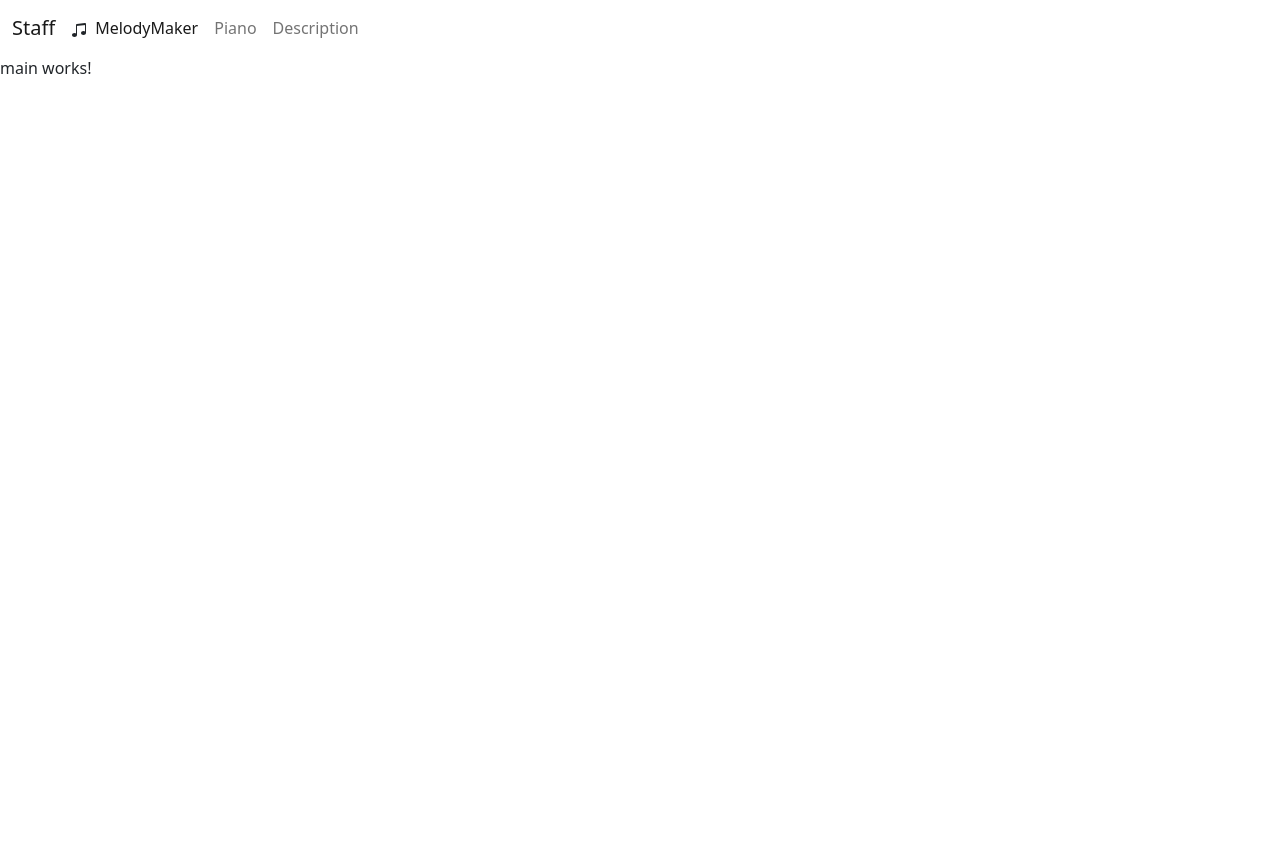
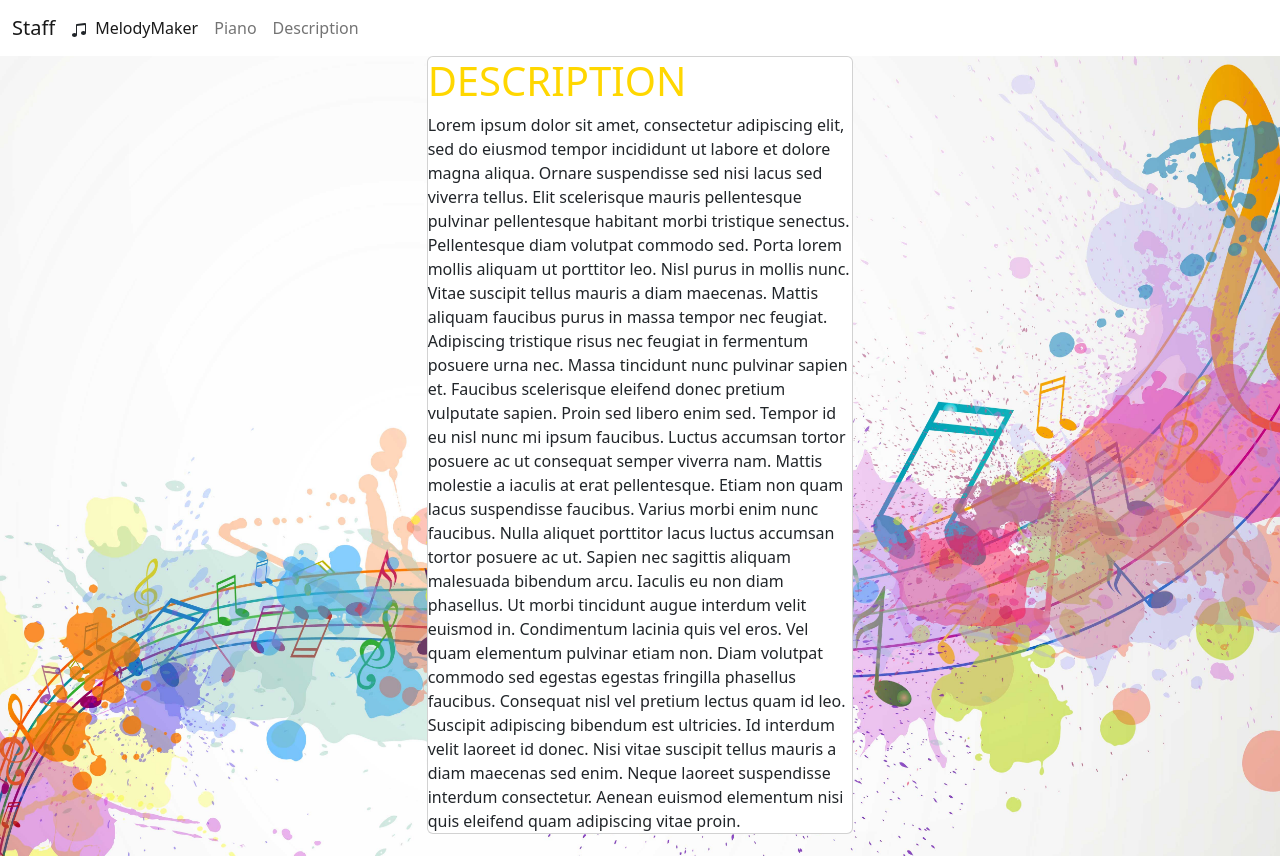
Before and after one commit to wybielak/Music-Notes-On-Stave, an Angular app in the folder music-notes-on-stave-app/: page / in a window 1280 px wide. Before the commit the page ends 800 px from the top, so only its background shows below. Built offline with nearby package versions, Linux system fonts and the light colour scheme.

Commit message:
Basic description added

```diff
--- a/music-notes-on-stave-app/src/app/main/main.component.html
+++ b/music-notes-on-stave-app/src/app/main/main.component.html
@@ -1 +1,27 @@
-<p>main works!</p>
+<div class="grid">
+  <div class="card col-4 offset-4">
+    <h1 style="color: gold">DESCRIPTION</h1>
+    Lorem ipsum dolor sit amet, consectetur adipiscing elit, sed do eiusmod
+    tempor incididunt ut labore et dolore magna aliqua. Ornare suspendisse sed
+    nisi lacus sed viverra tellus. Elit scelerisque mauris pellentesque pulvinar
+    pellentesque habitant morbi tristique senectus. Pellentesque diam volutpat
+    commodo sed. Porta lorem mollis aliquam ut porttitor leo. Nisl purus in
+    mollis nunc. Vitae suscipit tellus mauris a diam maecenas. Mattis aliquam
+    faucibus purus in massa tempor nec feugiat. Adipiscing tristique risus nec
+    feugiat in fermentum posuere urna nec. Massa tincidunt nunc pulvinar sapien
+    et. Faucibus scelerisque eleifend donec pretium vulputate sapien. Proin sed
+    libero enim sed. Tempor id eu nisl nunc mi ipsum faucibus. Luctus accumsan
+    tortor posuere ac ut consequat semper viverra nam. Mattis molestie a iaculis
+    at erat pellentesque. Etiam non quam lacus suspendisse faucibus. Varius
+    morbi enim nunc faucibus. Nulla aliquet porttitor lacus luctus accumsan
+    tortor posuere ac ut. Sapien nec sagittis aliquam malesuada bibendum arcu.
+    Iaculis eu non diam phasellus. Ut morbi tincidunt augue interdum velit
+    euismod in. Condimentum lacinia quis vel eros. Vel quam elementum pulvinar
+    etiam non. Diam volutpat commodo sed egestas egestas fringilla phasellus
+    faucibus. Consequat nisl vel pretium lectus quam id leo. Suscipit adipiscing
+    bibendum est ultricies. Id interdum velit laoreet id donec. Nisi vitae
+    suscipit tellus mauris a diam maecenas sed enim. Neque laoreet suspendisse
+    interdum consectetur. Aenean euismod elementum nisi quis eleifend quam
+    adipiscing vitae proin.
+  </div>
+</div>
--- a/music-notes-on-stave-app/src/app/main/main.component.scss
+++ b/music-notes-on-stave-app/src/app/main/main.component.scss
@@ -0,0 +1,8 @@
+:host {
+  display: block;
+  height: 100vh;
+  background-image: url('../../assets/images/BackgroundImage.jpg'); /* Replace 'path/to/your/image.jpg' with the actual path to your image */
+  background-size: cover; /* This ensures that the background image covers the entire component */
+  background-position: center; /* This centers the background image */
+  /* Add any other styling you need for your component */
+}
```
Also changed, not shown: music-notes-on-stave-app/src/assets/images/BackgroundImage.jpg (added).
